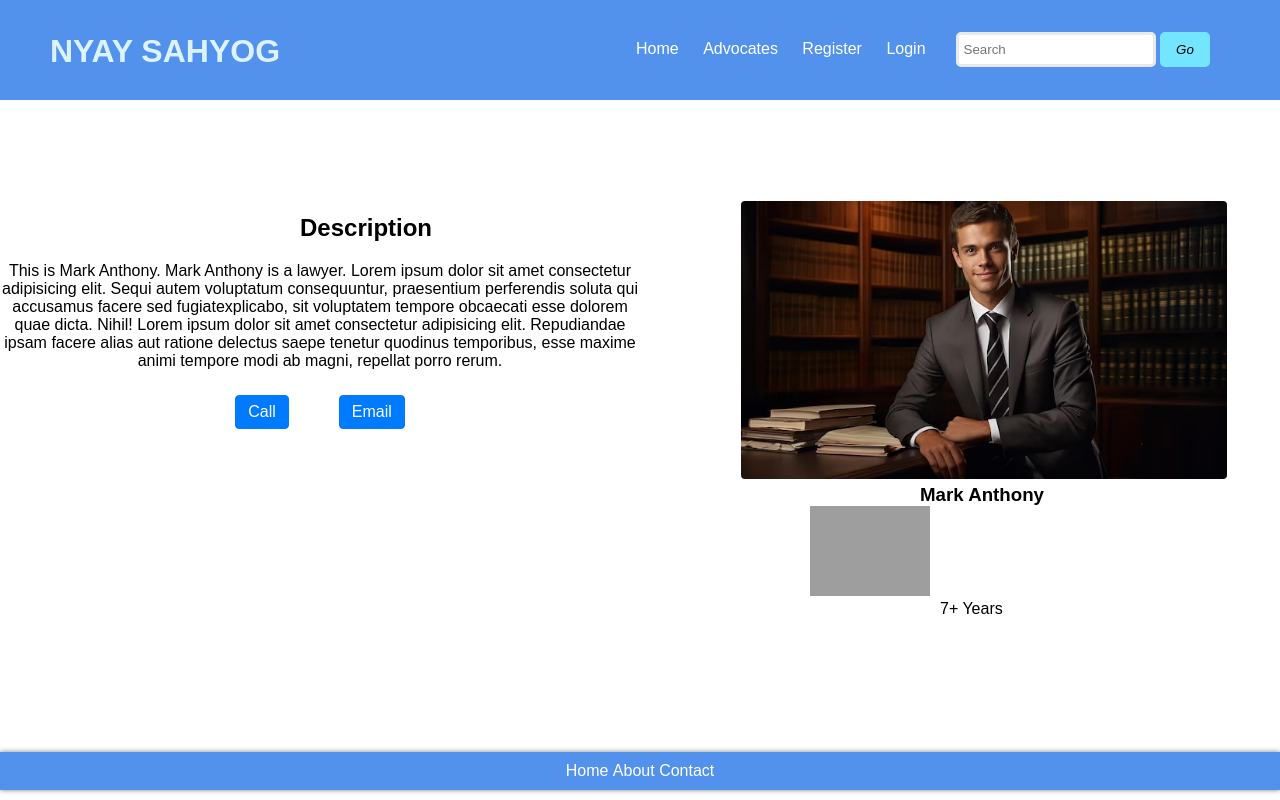
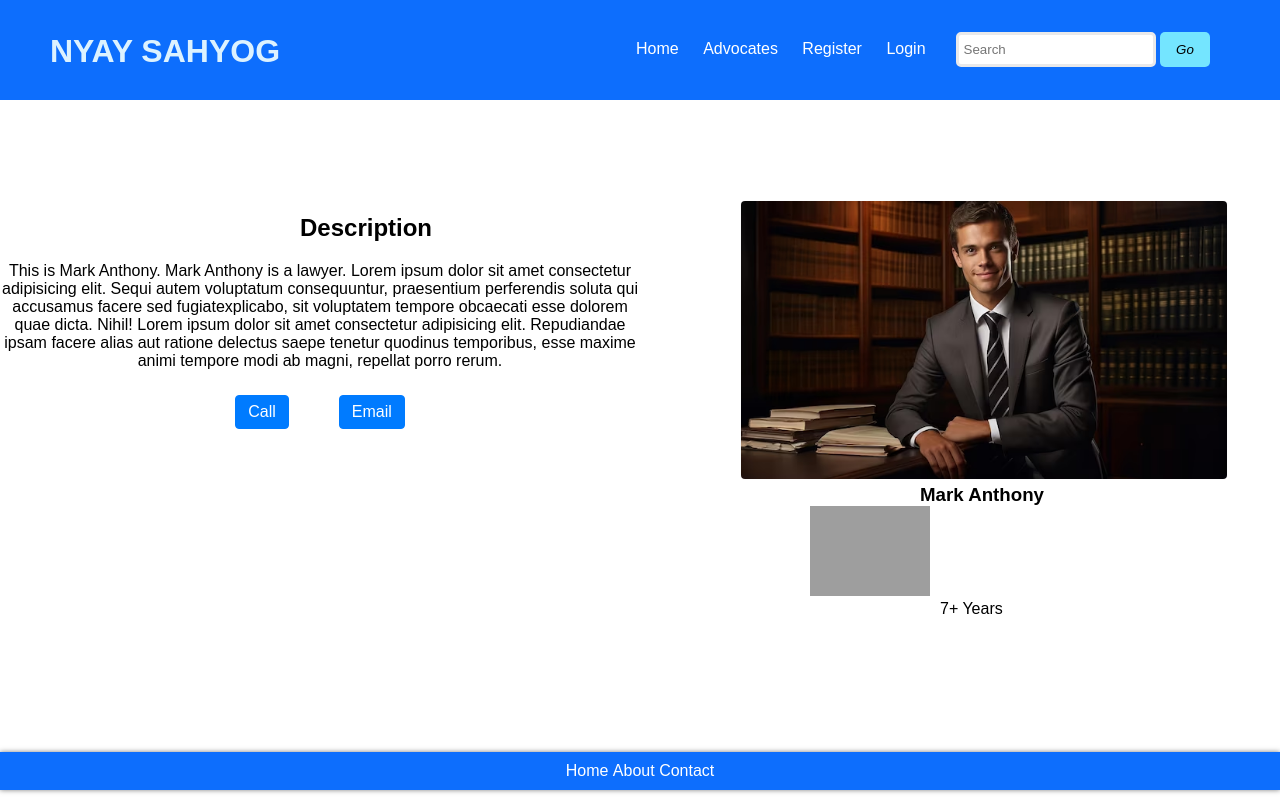
Before and after one commit to Mave-rick-007/NyaySahyog, a plain HTML site: page profile.html in a window 1280 px wide. Drawn offline with Linux system fonts and the light colour scheme; grey boxes are pictures that could not be loaded.

Commit message:
navbar and footer

```diff
--- a/styles.css
+++ b/styles.css
@@ -48,7 +48,7 @@ header {
 }
 
 .navbar a:hover {
-    background-color: #555;
+    background-color: #6b8bff;
 }
 
 .form-inline {
@@ -205,7 +205,7 @@ flex-container {
     position: fixed;
     bottom: 10px;
     width: 100%;
-    background-color: #5392ec;
+    background-color: #0D6EFD;
     color: #fff;
     text-align: center;
     padding: 10px;
@@ -250,7 +250,7 @@ flex-container {
 
 .nav-bar {
     height: 100%;
-    background-color: #5392ec;
+    background-color: #0D6EFD;
     color: #dcf2ff;
     padding: 50px;
 }
```
